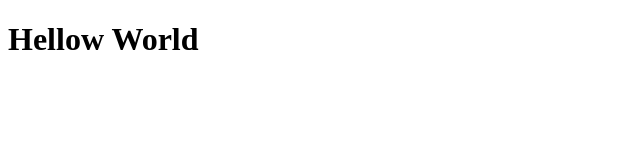
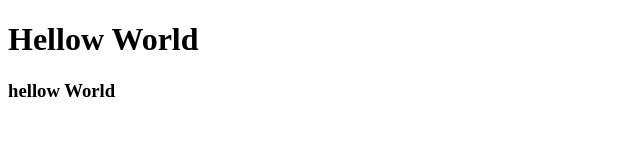
Before and after one commit to jiney/git_test-1, a plain HTML site: page index.html in a window 1280 px wide. Shown: the whole page, without its empty margins (0-640 px from the left). Drawn offline with Linux system fonts and the light colour scheme.

Commit message:
2nd commit

```diff
--- a/index.html
+++ b/index.html
@@ -6,5 +6,6 @@
 </head>
 <body>
 	<h1>Hellow World</h1>
+	<h3>hellow World</h3>
 </body>
 </html>
```
